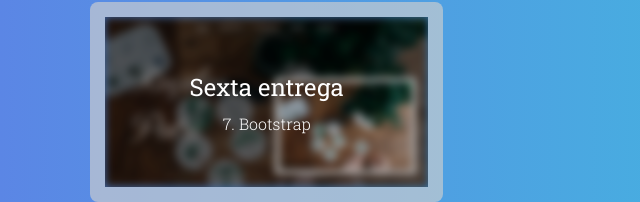
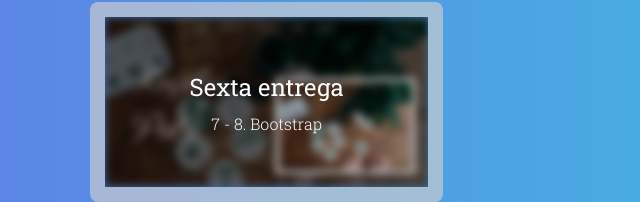
Before and after one commit to EstebanPechuan/coderhouse-desWeb-comision-29190, a plain HTML site: page index.html in a window 1280 px wide. Shown: the part 616-818 px from the top of the page, 0-640 px from the left. Drawn offline with Linux system fonts and the light colour scheme.

Commit message:
Entrega N° 7 / 8 - Bootstrap

```diff
--- a/index.html
+++ b/index.html
@@ -162,7 +162,7 @@
                 <img src="bg.png" alt="">
             </div>
             <h3>Sexta entrega</h3>
-            <p>7. Bootstrap</p>
+            <p>7 - 8. Bootstrap</p>
         </a>
     </div>
 
```
